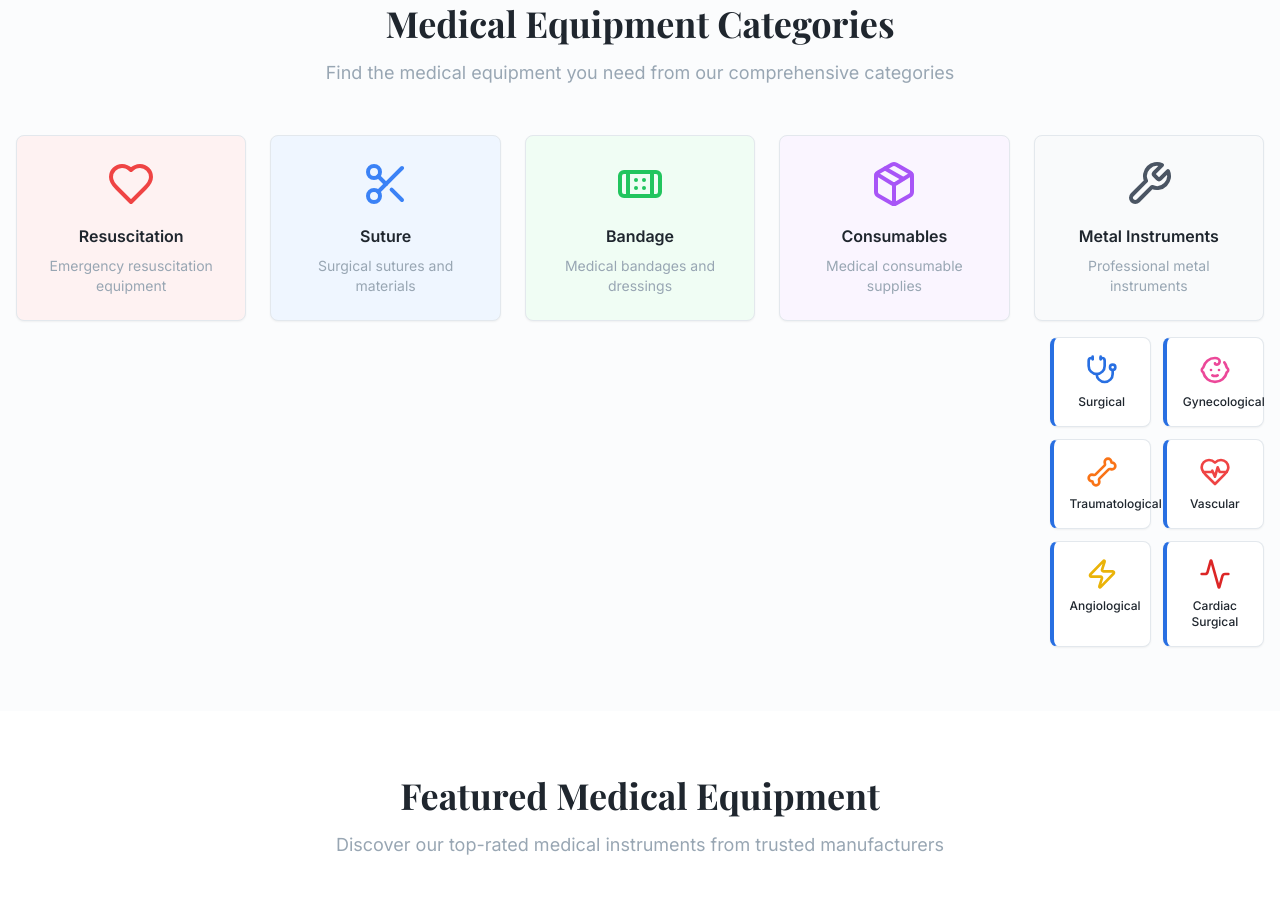
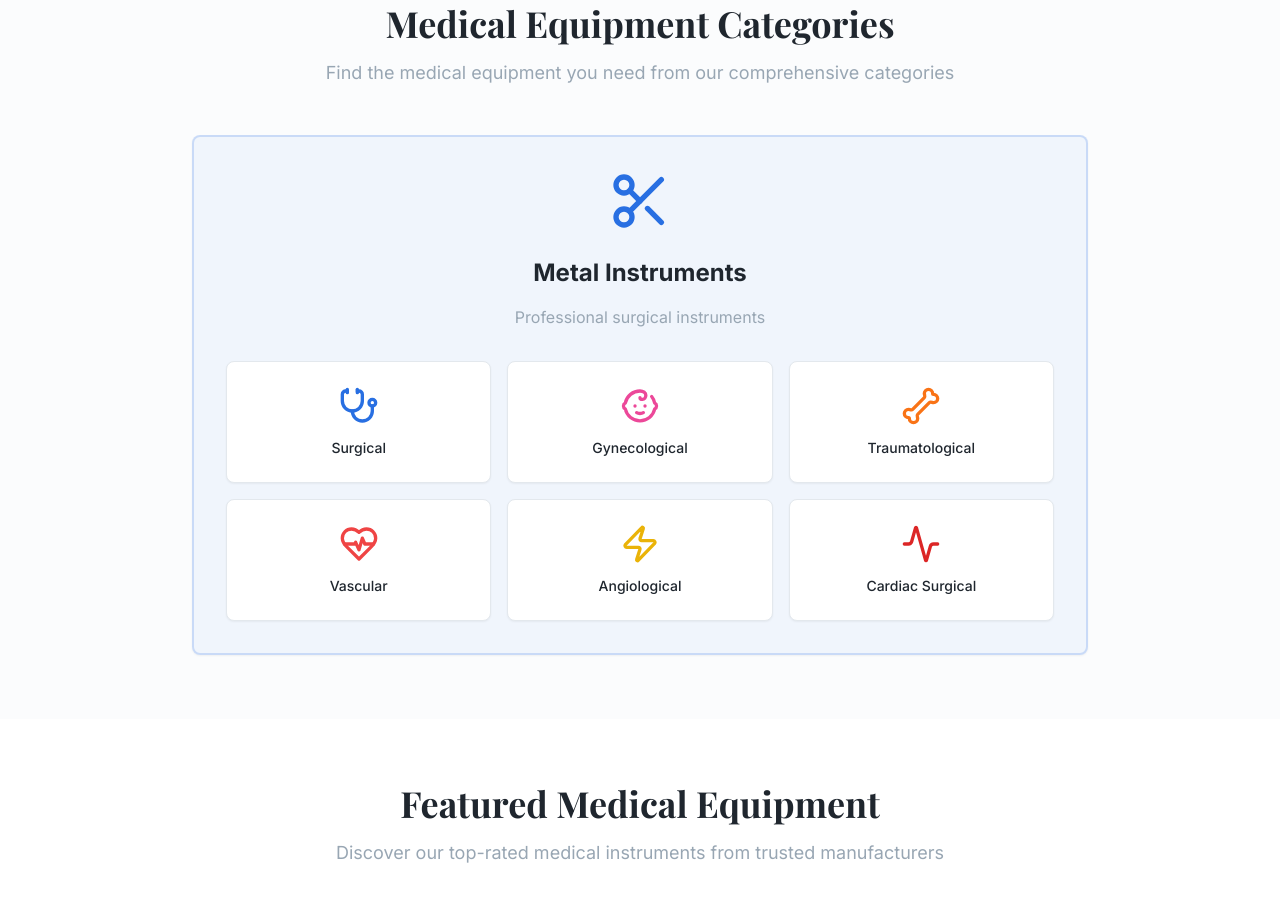
Before and after one commit to giorgaa3/Avtomed, a React (Vite) app: page / in a window 1280 px wide. Shown: the part 840-1745 px from the top of the page. Built offline with nearby package versions, Linux system fonts and the light colour scheme.

Commit message:
Refactor product categories
- Updated category display to show only metal instruments.
- Changed suture logo and applied it to metal instruments.
- Reverted changes to the categories section.

```diff
--- a/src/components/Categories.tsx
+++ b/src/components/Categories.tsx
@@ -1,47 +1,16 @@
-import { Heart, Scissors, Bandage, Package, Wrench, Stethoscope, Baby, Bone, HeartPulse, Zap, Activity } from "lucide-react";
+import { Scissors, Stethoscope, Baby, Bone, HeartPulse, Zap, Activity } from "lucide-react";
 import { Card, CardContent } from "@/components/ui/card";
 import { useLanguage } from "@/contexts/LanguageContext";
 
 const Categories = () => {
-  // Updated component
   const { t } = useLanguage();
 
-  const categories = [
-    {
-      icon: Heart,
-      title: t('categories.resuscitation'),
-      description: "Emergency resuscitation equipment",
-      color: "text-red-500",
-      bgColor: "bg-red-50"
-    },
-    {
+  const metalInstruments = {
     icon: Scissors,
-      title: t('categories.suture'),
-      description: "Surgical sutures and materials",
-      color: "text-blue-500",
-      bgColor: "bg-blue-50"
-    },
-    {
-      icon: Bandage,
-      title: t('categories.bandage'),
-      description: "Medical bandages and dressings",
-      color: "text-green-500",
-      bgColor: "bg-green-50"
-    },
-    {
-      icon: Package,
-      title: t('categories.consumables'),
-      description: "Medical consumable supplies",
-      color: "text-purple-500",
-      bgColor: "bg-purple-50"
-    },
-    {
-      icon: Wrench,
     title: t('categories.metalInstruments'),
-      description: "Professional metal instruments",
-      color: "text-gray-600",
-      bgColor: "bg-gray-50",
-      hasSubcategories: true,
+    description: "Professional surgical instruments",
+    color: "text-primary",
+    bgColor: "bg-primary/5",
     subcategories: [
       {
         icon: Stethoscope,
@@ -74,8 +43,7 @@ const Categories = () => {
         color: "text-red-600"
       }
     ]
-    }
-  ];
+  };
 
   return (
     <section className="py-16 bg-muted/30">
@@ -87,31 +55,27 @@ const Categories = () => {
           </p>
         </div>
 
-        <div className="grid grid-cols-1 md:grid-cols-2 lg:grid-cols-3 xl:grid-cols-5 gap-6">
-          {categories.map((category, index) => (
-            <div key={index} className="space-y-4">
-              <Card className={`cursor-pointer transition-all duration-300 hover:scale-105 hover:shadow-elegant group animate-fade-in ${category.bgColor}`}>
+        <div className="max-w-4xl mx-auto">
+          <div className="space-y-8">
+            <Card className={`cursor-pointer transition-all duration-300 hover:scale-105 hover:shadow-elegant group animate-fade-in ${metalInstruments.bgColor} border-2 border-primary/20`}>
+              <CardContent className="p-8 text-center">
+                <metalInstruments.icon className={`w-16 h-16 mx-auto mb-6 ${metalInstruments.color} group-hover:animate-bounce-gentle transition-colors`} />
+                <h3 className="text-2xl font-bold mb-4">{metalInstruments.title}</h3>
+                <p className="text-muted-foreground mb-8">{metalInstruments.description}</p>
+
+                <div className="grid grid-cols-2 md:grid-cols-3 gap-4">
+                  {metalInstruments.subcategories.map((subcategory, subIndex) => (
+                    <Card key={subIndex} className="cursor-pointer transition-all duration-300 hover:scale-105 hover:shadow-lg group bg-background border border-border">
                       <CardContent className="p-6 text-center">
-                  <category.icon className={`w-12 h-12 mx-auto mb-4 ${category.color} group-hover:animate-bounce-gentle transition-colors`} />
-                  <h3 className="font-semibold mb-2">{category.title}</h3>
-                  <p className="text-sm text-muted-foreground">{category.description}</p>
-                </CardContent>
-              </Card>
-
-              {category.hasSubcategories && (
-                <div className="grid grid-cols-2 gap-3 ml-4">
-                  {category.subcategories?.map((subcategory, subIndex) => (
-                    <Card key={subIndex} className="cursor-pointer transition-all duration-300 hover:scale-105 hover:shadow-lg group bg-white border-l-4 border-l-primary">
-                      <CardContent className="p-4 text-center">
-                        <subcategory.icon className={`w-8 h-8 mx-auto mb-2 ${subcategory.color} group-hover:animate-pulse transition-colors`} />
-                        <h4 className="text-xs font-medium">{subcategory.title}</h4>
+                        <subcategory.icon className={`w-10 h-10 mx-auto mb-3 ${subcategory.color} group-hover:animate-pulse transition-colors`} />
+                        <h4 className="text-sm font-medium">{subcategory.title}</h4>
                       </CardContent>
                     </Card>
                   ))}
                 </div>
-              )}
+              </CardContent>
+            </Card>
           </div>
-          ))}
         </div>
       </div>
     </section>
--- /dev/null
+++ b/src/components/CategoriesDropdown.tsx
@@ -0,0 +1,94 @@
+import { Heart, Scissors, Bandage, Package, Wrench, Stethoscope, Baby, Bone, HeartPulse, Zap, Activity } from "lucide-react";
+import { Card, CardContent } from "@/components/ui/card";
+import { useLanguage } from "@/contexts/LanguageContext";
+
+const CategoriesDropdown = () => {
+  const { t } = useLanguage();
+
+  const categories = [
+    {
+      icon: Heart,
+      title: t('categories.resuscitation'),
+      color: "text-red-500",
+    },
+    {
+      icon: Scissors,
+      title: t('categories.suture'),
+      color: "text-blue-500",
+    },
+    {
+      icon: Bandage,
+      title: t('categories.bandage'),
+      color: "text-green-500",
+    },
+    {
+      icon: Package,
+      title: t('categories.consumables'),
+      color: "text-purple-500",
+    },
+    {
+      icon: Wrench,
+      title: t('categories.metalInstruments'),
+      color: "text-primary",
+      hasSubcategories: true,
+      subcategories: [
+        {
+          icon: Stethoscope,
+          title: t('categories.surgical'),
+          color: "text-primary"
+        },
+        {
+          icon: Baby,
+          title: t('categories.gynecological'),
+          color: "text-pink-500"
+        },
+        {
+          icon: Bone,
+          title: t('categories.traumatological'),
+          color: "text-orange-500"
+        },
+        {
+          icon: HeartPulse,
+          title: t('categories.vascular'),
+          color: "text-red-500"
+        },
+        {
+          icon: Zap,
+          title: t('categories.angiological'),
+          color: "text-yellow-500"
+        },
+        {
+          icon: Activity,
+          title: t('categories.cardiacSurgical'),
+          color: "text-red-600"
+        }
+      ]
+    }
+  ];
+
+  return (
+    <div className="w-80 p-4 space-y-3">
+      {categories.map((category, index) => (
+        <div key={index} className="space-y-2">
+          <div className="flex items-center gap-3 p-3 rounded-lg hover:bg-muted cursor-pointer transition-colors">
+            <category.icon className={`w-5 h-5 ${category.color}`} />
+            <span className="font-medium">{category.title}</span>
+          </div>
+
+          {category.hasSubcategories && (
+            <div className="ml-8 space-y-1">
+              {category.subcategories?.map((subcategory, subIndex) => (
+                <div key={subIndex} className="flex items-center gap-2 p-2 rounded hover:bg-muted/50 cursor-pointer transition-colors">
+                  <subcategory.icon className={`w-4 h-4 ${subcategory.color}`} />
+                  <span className="text-sm">{subcategory.title}</span>
+                </div>
+              ))}
+            </div>
+          )}
+        </div>
+      ))}
+    </div>
+  );
+};
+
+export default CategoriesDropdown;
--- a/src/components/Header.tsx
+++ b/src/components/Header.tsx
@@ -2,8 +2,10 @@ import { Search, ShoppingCart, User, Menu, Facebook } from "lucide-react";
 import { Link } from "react-router-dom";
 import { Button } from "@/components/ui/button";
 import { Input } from "@/components/ui/input";
+import { Popover, PopoverContent, PopoverTrigger } from "@/components/ui/popover";
 import { useLanguage } from "@/contexts/LanguageContext";
 import LanguageSwitcher from "./LanguageSwitcher";
+import CategoriesDropdown from "./CategoriesDropdown";
 
 const Header = () => {
   const { t } = useLanguage();
@@ -85,10 +87,17 @@ const Header = () => {
 
         {/* Navigation */}
         <nav className="flex items-center justify-between py-3 border-t border-border">
-          <Button variant="ghost" size="sm">
-            <Menu className="w-4 h-4 mr-2" />
-            {t('header.categories')}
-          </Button>
+          <Popover>
+            <PopoverTrigger asChild>
+              <Button variant="ghost" size="sm">
+                <Menu className="w-4 h-4 mr-2" />
+                {t('header.categories')}
+              </Button>
+            </PopoverTrigger>
+            <PopoverContent className="w-fit p-0" align="start">
+              <CategoriesDropdown />
+            </PopoverContent>
+          </Popover>
           <div className="flex items-center gap-6">
             <Link to="/" className="text-sm hover:text-primary transition-all duration-300 hover:scale-105 relative after:content-[''] after:absolute after:w-full after:h-0.5 after:bg-primary after:left-0 after:-bottom-1 after:scale-x-0 after:transition-transform after:duration-300 hover:after:scale-x-100">{t('header.main')}</Link>
             <Link to="/about" className="text-sm hover:text-primary transition-all duration-300 hover:scale-105 relative after:content-[''] after:absolute after:w-full after:h-0.5 after:bg-primary after:left-0 after:-bottom-1 after:scale-x-0 after:transition-transform after:duration-300 hover:after:scale-x-100">{t('header.aboutUs')}</Link>
```
Lines whose indentation alone changed are shown as unchanged.
